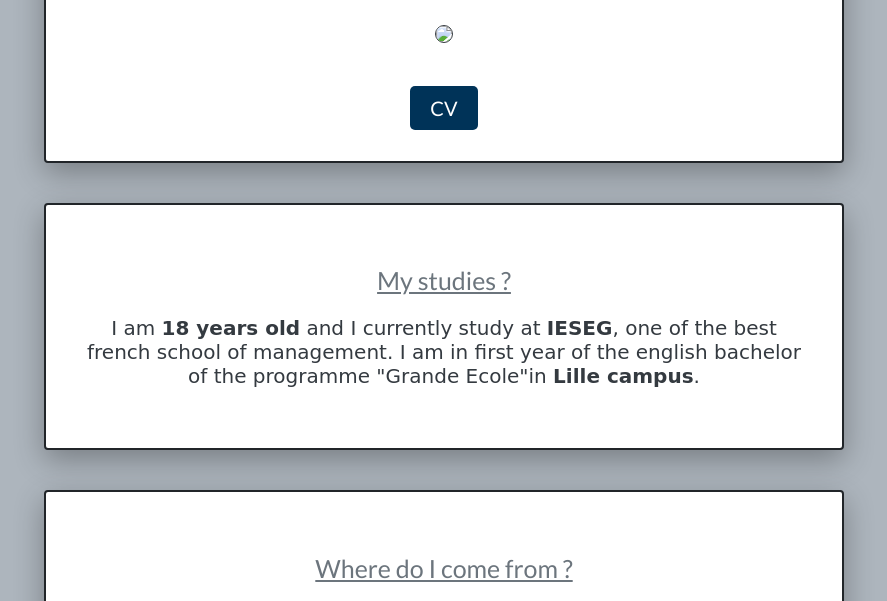
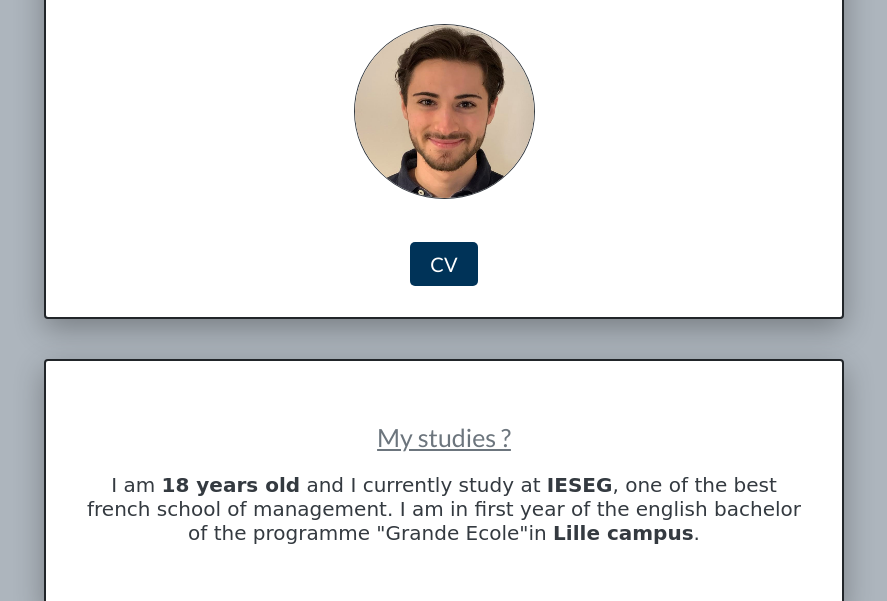
Before and after one commit to mathislecrack/my-profile, a plain HTML site: page index.html in a window 1280 px wide. Shown: the part 158-759 px from the top of the page, without its empty margins (196-1083 px from the left). Drawn offline with Linux system fonts and the light colour scheme; a web font is replaced by a local one.

Commit message:
Update index.html

```diff
--- a/index.html
+++ b/index.html
@@ -19,7 +19,7 @@
 
    <div class="card-white" id="introduction">
      <h1> Hello, I am Mathis Charbonneau </h1>
-     <img src="photos/cv-c.jpg" width="25%" id="pfp" >
+     <img src="cv-c.jpg" width="25%" id="pfp" >
      <br>
      <br>
      <br>
```
